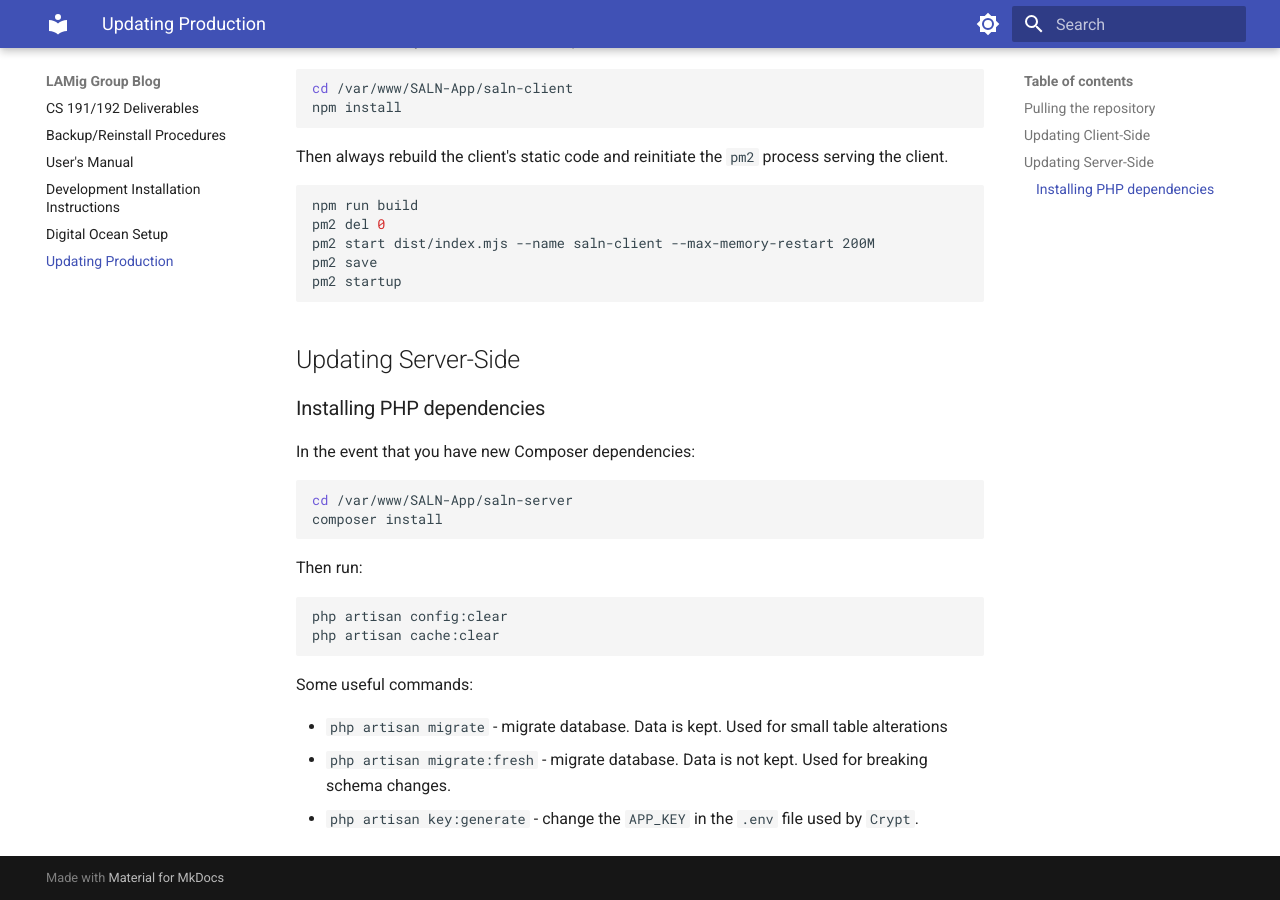
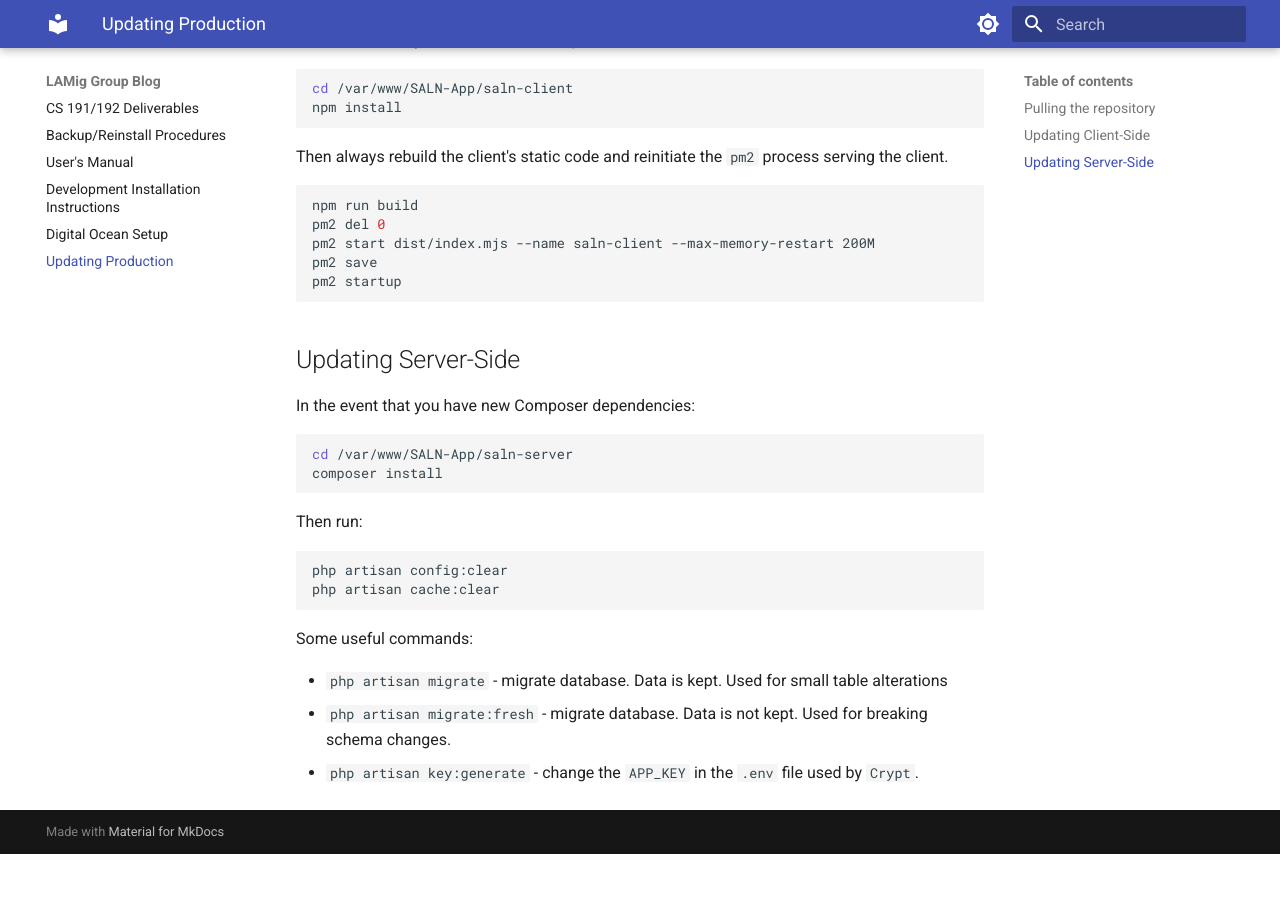
Before and after one commit to SHIROKAMIQQ/cs191-LAMig-GroupBlog, an MkDocs documentation site: the page built from docs/ProdUpdate.md, in a window 1280 px wide and 900 px high, scrolled down 595 px. Built offline with MkDocs 1.6.1 and Material for MkDocs 9.7.7, drawn with Linux system fonts in a browser that asks for light colours; after the commit the page ends 1449 px from its top, so only the background shows below that.

Commit message:
fix(Updating Production): remove header for Installing PHP Dependencies

````diff
--- a/docs/ProdUpdate.md
+++ b/docs/ProdUpdate.md
@@ -32,7 +32,6 @@ pm2 startup
 
 ## Updating Server-Side
 
-### Installing PHP dependencies
 In the event that you have new Composer dependencies:
 ```bash
 cd /var/www/SALN-App/saln-server
````
